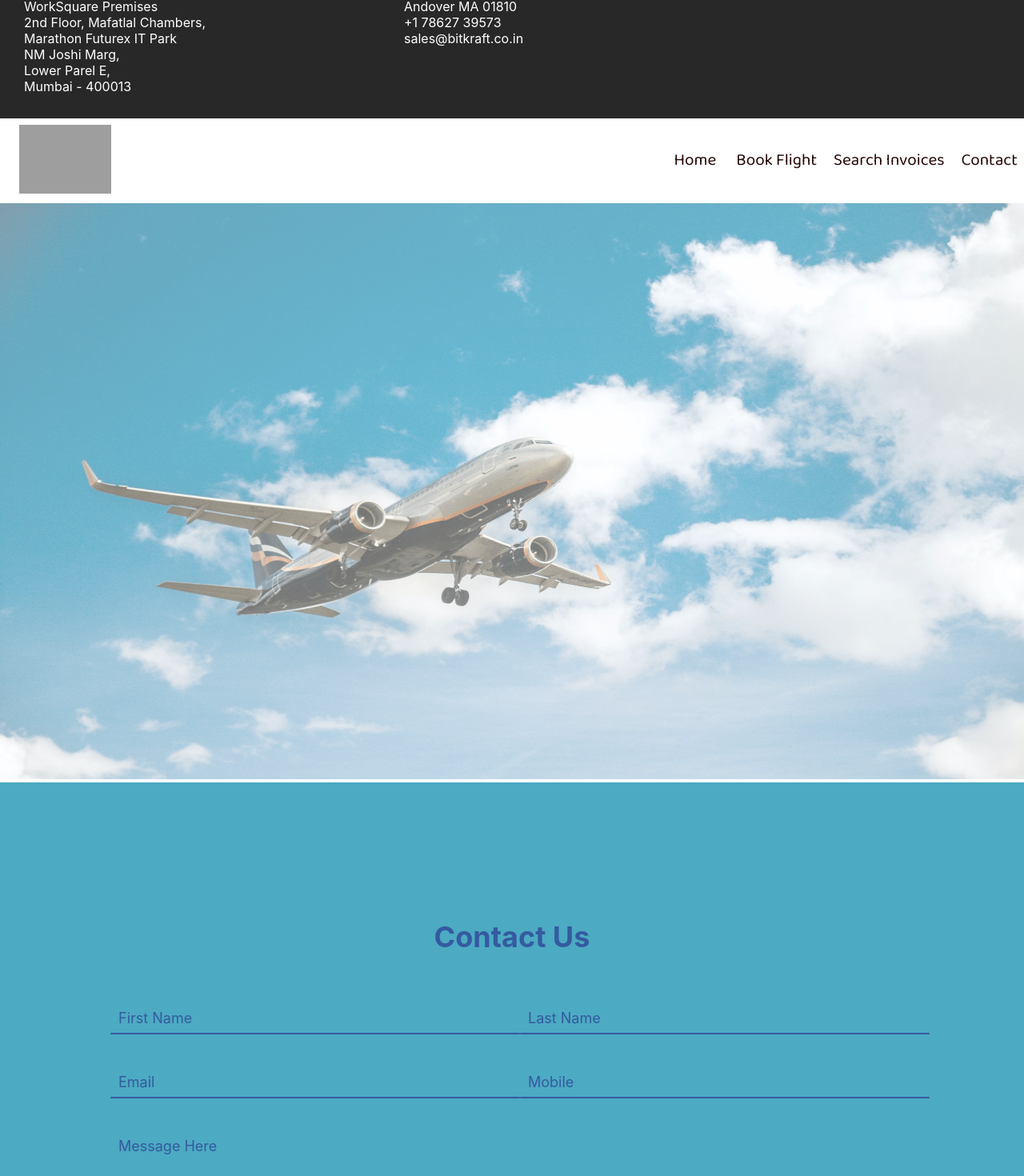
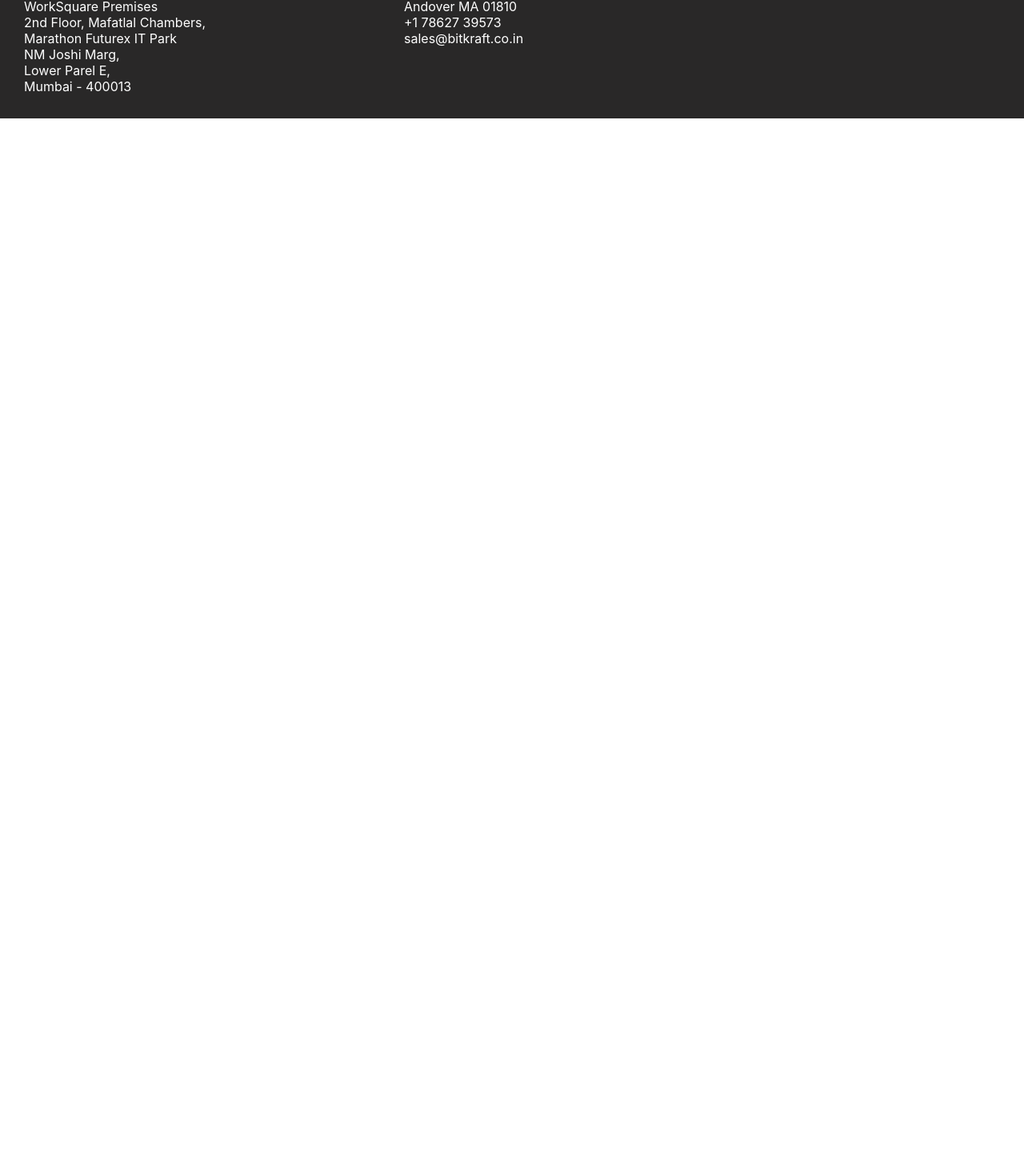
Before and after one commit to anandgupta887/Err_404-Indicoders-005-flight_with_gst_invoice, a React (Create React App) app: page / in a window 1280 px wide. Shown: the part 1605-3075 px from the top of the page at 80% size. After the commit the page ends 1753 px from the top, so only its background shows below. Built offline with nearby package versions, Linux system fonts and the light colour scheme; grey boxes are pictures that could not be loaded.

Commit message:
changes in app.js

```diff
--- a/src/App.js
+++ b/src/App.js
@@ -26,9 +26,7 @@ function App() {
         </Switch>
         <Footer />
       </Router>
-    <Header />
-    <Home />
-    <Contact />
+
     </div>
   );
 }
```
